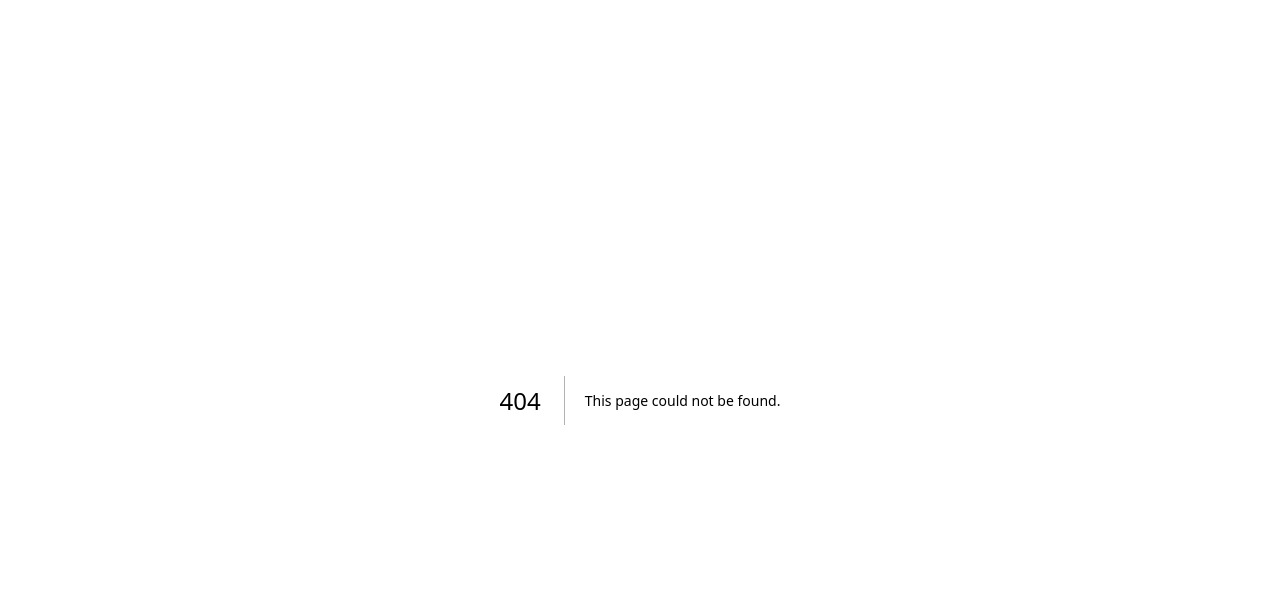
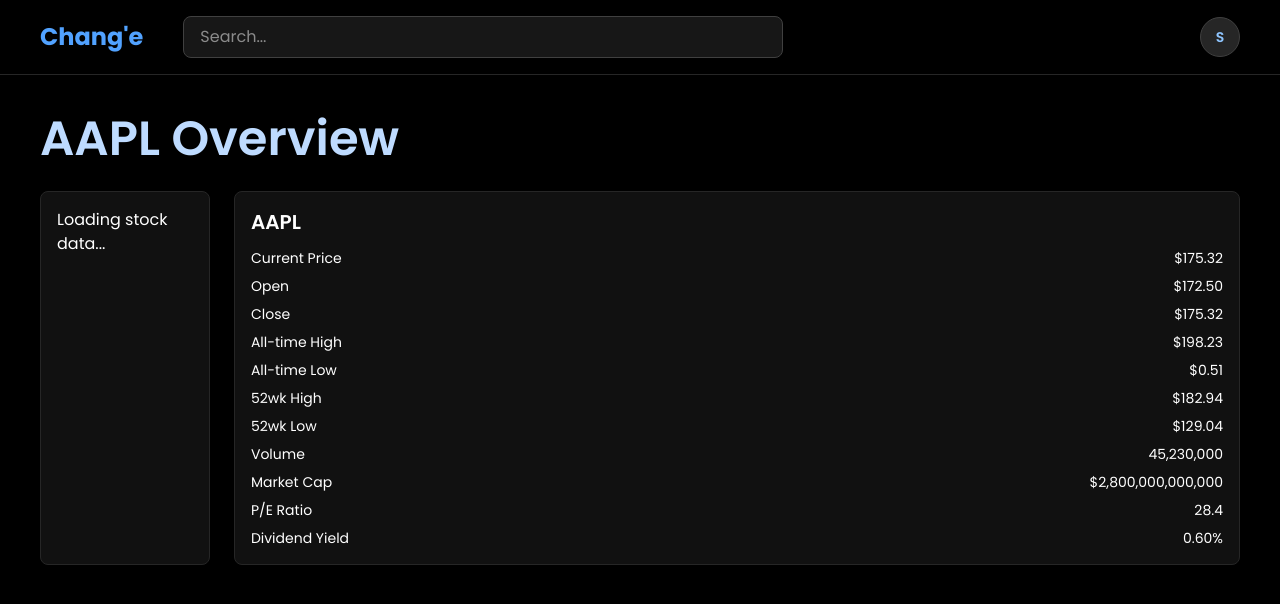
Before and after one commit to coskyler/Chang-e, a Next.js app in the folder frontend/: page /quote/1 in a window 1280 px wide. Before the commit this address had no page. Shown: the top 604 px of the page. Built offline with nearby package versions, Linux system fonts and the light colour scheme; no server answers.

Commit message:
Update quote page

```diff
--- a/frontend/src/app/quote/page.js
+++ b/frontend/src/app/quote/[symbol]/page.js
@@ -1,5 +1,6 @@
 "use client";
 
+import Navbar from "@/components/navbar";
 import StockChart from "@/components/quote/StockChart";
 import StockDetail from "@/components/quote/StockDetail";
 import StockGraph from "@/components/quote/StockGraph";
@@ -21,20 +22,21 @@
   };
 
   return (
-    <div className="min-h-screen mt-5 px-10 font-sans dark:bg-black">
-      <main className="min-h-screen w-full bg-white dark:bg-black">
-        <h1 className="text-4xl mb-6 font-semibold text-black dark:text-zinc-50">
-          Stock1: {test_stats.symbol}
+    <main className="min-h-screen w-full">
+      <Navbar/>
+      <div className="p-10">
+        <h1 className="text-5xl mb-7 font-semibold text-blue-200">
+          {test_stats.symbol} Overview
         </h1>
 
-        <div className="flex flex-col md:flex-row gap-6 w-full">
+        <div className="flex flex-col md:flex-row gap-6 w-full ">
           {/* Left 1/2: Graph placeholder */}
-          <div className="w-full md:w-1/2">
+          <div className="bg-neutral-900/75 rounded-lg p-4 border border-neutral-800">
             <StockChart />
           </div>
 
           {/* Right 1/2: Stock details */}
-          <div className="w-full md:w-1/2">
+          <div className="w-full bg-neutral-900/75 rounded-lg p-4 border border-neutral-800">
             {/* assuming StockDetail accepts these props and renders the view */}
             <StockDetail {...test_stats} />
           </div>
@@ -43,7 +45,7 @@
           {/* Company Description */}
           {/* Gemini News Synopsis */}
         </div>
-      </main>
-    </div>
+      </div>
+    </main>
   );
 }
--- a/frontend/src/components/navbar.js
+++ b/frontend/src/components/navbar.js
@@ -16,8 +16,14 @@
             type="text"
             placeholder="Search..."
             className="w-full bg-neutral-900 text-white rounded-lg px-4 py-2 outline-none border border-neutral-700 focus:border-blue-400"
+            onKeyDown={(e) => {
+            if (e.key === "Enter" && e.target.value.trim()) {
+                window.location.href = `/quote/${e.target.value.trim().toUpperCase()}`;
+            }
+            }}
         />
         </div>
+
 
       <div className="flex-1" />
 
--- a/frontend/src/components/quote/StockDetail.js
+++ b/frontend/src/components/quote/StockDetail.js
@@ -27,7 +27,7 @@
   fiftyTwoWeekLow = 0,
 }) => {
   return (
-    <div className="stock-detail rounded-lg shadow p-4">
+    <div>
       <h2 className="text-xl font-semibold mb-3">{symbol}</h2>
 
       <div className="grid grid-cols-2 gap-2 text-sm">
```
Lines whose indentation alone changed are shown as unchanged.
